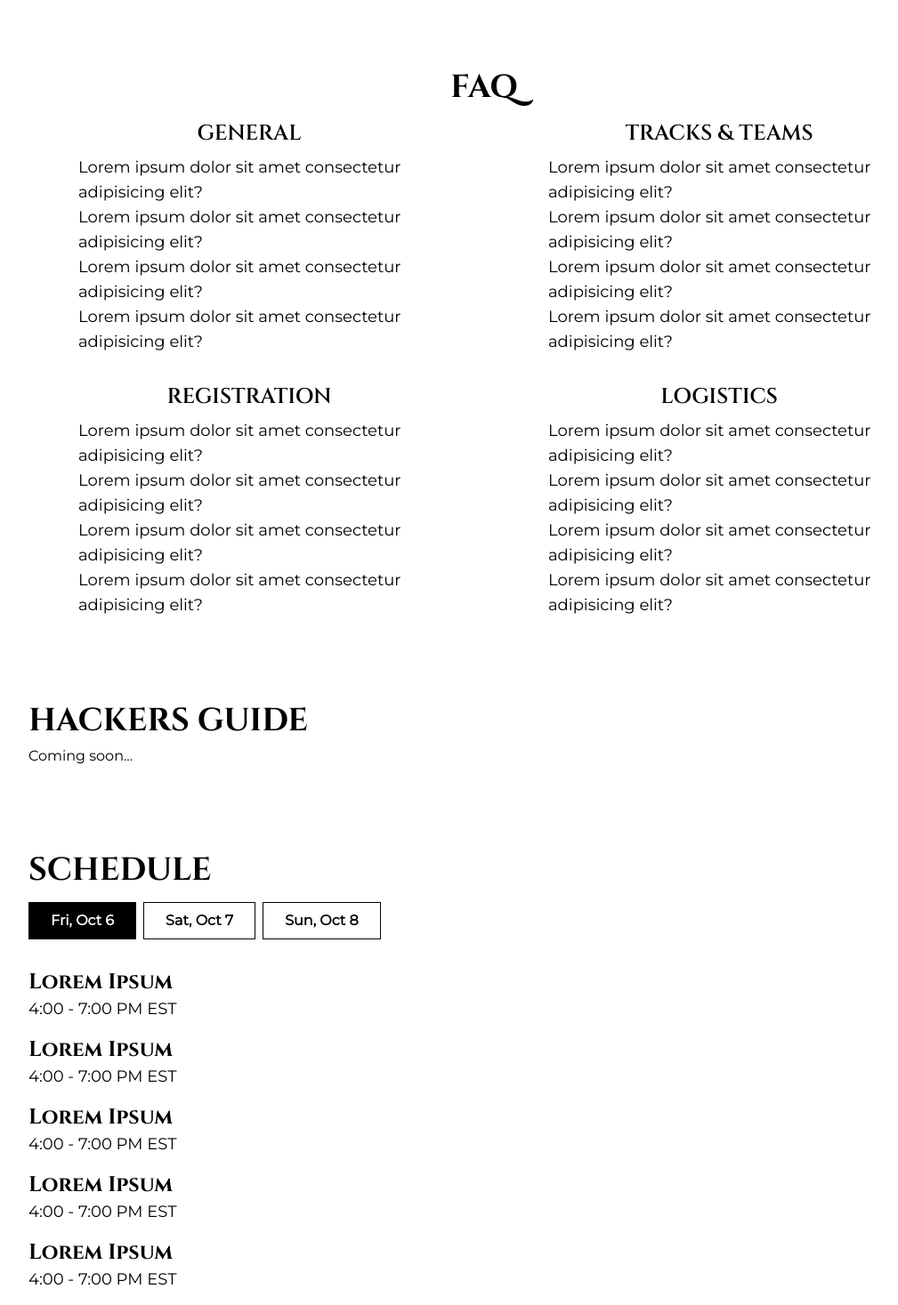
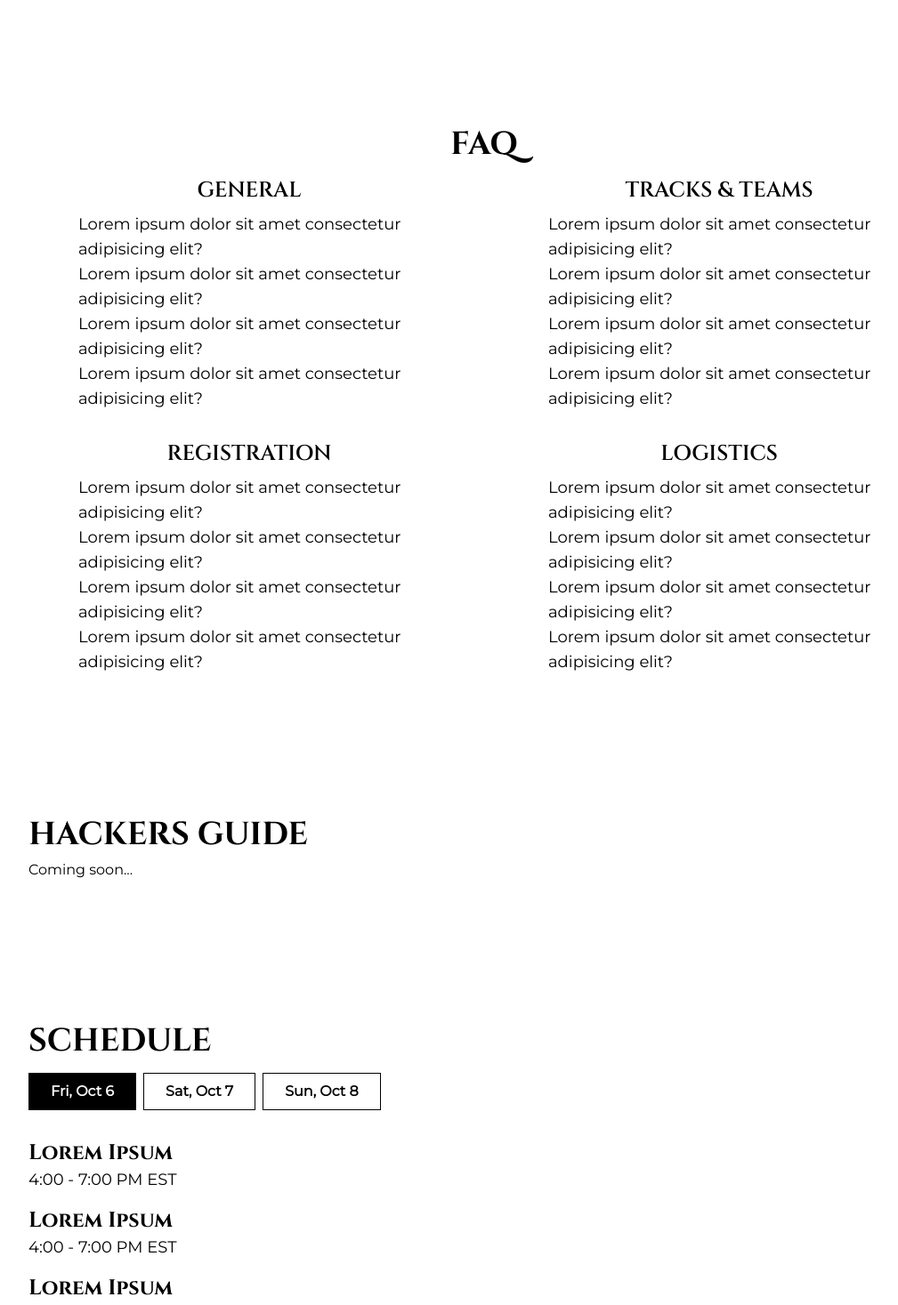
Before and after one commit to KnightHacks/hackathon-site-2023, a Next.js app: page / in a window 1280 px wide. Shown: the part 1330-2797 px from the top of the page at 89% size, without its empty margins (96-1105 px from the left). Built offline with nearby package versions, Linux system fonts and the light colour scheme.

Commit message:
Change margins betwen sections

```diff
--- a/src/pages/index.tsx
+++ b/src/pages/index.tsx
@@ -63,7 +63,7 @@ function MainSection() {
 
 function AboutSection() {
   return (
-    <section className="mx-auto mb-24 flex max-w-screen-lg flex-col justify-center">
+    <section className="mx-auto mb-40 flex max-w-screen-lg flex-col justify-center">
       <div
         id="about"
         className="mb-2 text-left text-4xl font-bold uppercase"
@@ -107,7 +107,7 @@ function FAQSection() {
   }));
 
   return (
-    <section className="mx-auto mb-24 max-w-screen-lg">
+    <section className="mx-auto mb-40 max-w-screen-lg">
       <div
         id="faq"
         className="mb-4 text-center text-4xl font-bold uppercase"
@@ -127,7 +127,7 @@ function FAQSection() {
 
 type FAQCategory = "General" | "Tracks & Teams" | "Registration" | "Logistics";
 
-interface QuestionAnswers {
+interface QuestionAnswer {
   question: string;
   answer: string;
 }
@@ -137,7 +137,7 @@ function FAQ({
   questionsAnswers,
 }: {
   category: FAQCategory;
-  questionsAnswers: QuestionAnswers[];
+  questionsAnswers: QuestionAnswer[];
 }) {
   return (
     <div className="flex flex-col items-center">
@@ -148,7 +148,7 @@ function FAQ({
         {category}
       </div>
       <div className="mx-auto max-w-sm text-lg">
-        {questionsAnswers?.map(({ question, answer }, i) => (
+        {questionsAnswers.map(({ question, answer }, i) => (
           <Disclosure key={i}>
             {({ open }) => (
               <>
@@ -180,7 +180,7 @@ function Event() {
 
 function HackersGuideSection() {
   return (
-    <section className="mx-auto mb-24 max-w-screen-lg">
+    <section className="mx-auto mb-40 max-w-screen-lg">
       <div
         id="schedule"
         className="mb-2 text-4xl font-bold uppercase"
@@ -204,7 +204,7 @@ function ScheduleSection() {
 
   // TODO: Render out particular schedule based on the selected day
   return (
-    <section className="mx-auto mb-24 max-w-screen-lg">
+    <section className="mx-auto mb-40 max-w-screen-lg">
       <div
         id="schedule"
         className="mb-4 text-4xl font-bold uppercase"
@@ -238,7 +238,7 @@ function SponsorsSection() {
   const sponsors = Array.from({ length: 18 });
 
   return (
-    <section className="mx-auto mb-24 max-w-screen-lg">
+    <section className="mx-auto mb-40 max-w-screen-lg">
       <div
         id="sponsors"
         className="mb-4 text-center text-4xl font-bold uppercase"
```
